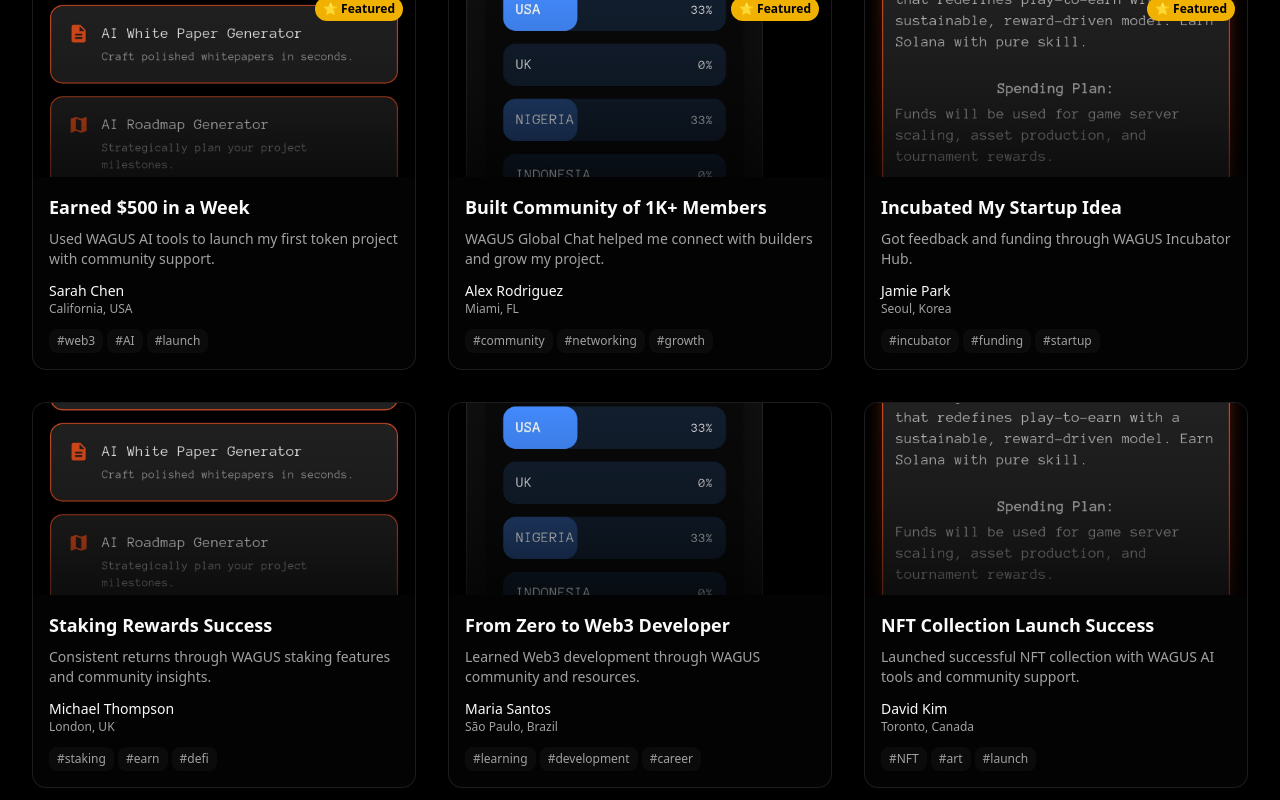
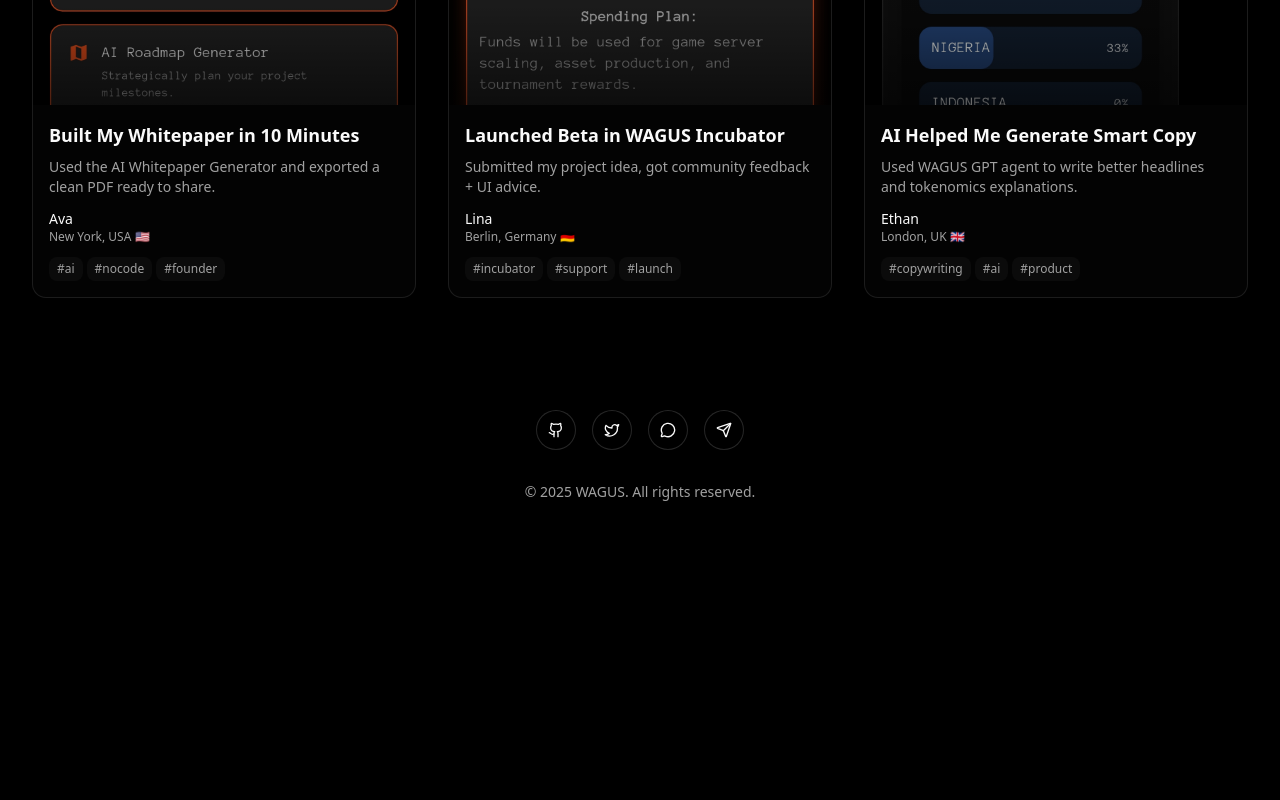
Before and after one commit to Intellihackz/wagus-landing, a Next.js app: page /success-stories in a window 1280 px wide. Shown: the part 620-1420 px from the top of the page. After the commit the page ends 1170 px from the top, so only its background shows below. Built offline with nearby package versions, Linux system fonts and the light colour scheme.

Commit message:
feat: update success stories and preview components with new data and improved formatting

```diff
--- a/src/app/success-stories/page.tsx
+++ b/src/app/success-stories/page.tsx
@@ -1,171 +1,118 @@
-"use client"
+"use client";
 
-import React, { useState } from "react"
-import { motion } from "framer-motion"
-import Image from "next/image"
-import { cn } from "@/lib/utils"
-import { Button } from "@/components/ui/button"
-import { NavbarDemo } from "@/components/navbar"
-import { StackedCircularFooterDemo } from "@/components/Footer"
+import React, { useState } from "react";
+import { motion } from "framer-motion";
+import Image from "next/image";
+import { cn } from "@/lib/utils";
+import { Button } from "@/components/ui/button";
+import { NavbarDemo } from "@/components/navbar";
+import { StackedCircularFooterDemo } from "@/components/Footer";
 
 interface SuccessStory {
-  id: string
-  title: string
-  summary: string
-  fullStory: string
-  earnings: string
+  id: string;
+  title: string;
+  summary: string;
+  fullStory: string;
+  earnings: string;
   user: {
-    name: string
-    avatar: string
-    location: string
-    joinDate: string
-  }
-  coverImage: string
-  tags: string[]
-  timeframe: string
+    name: string;
+    avatar: string;
+    location: string;
+    joinDate: string;
+  };
+  coverImage: string;
+  tags: string[];
+  timeframe: string;
   metrics: {
-    communitySize?: number
-    projectsLaunched?: number
-    totalEarnings?: string
-    stakingRewards?: string
-  }
-  featured: boolean
+    communitySize?: number;
+    projectsLaunched?: number;
+    totalEarnings?: string;
+    stakingRewards?: string;
+  };
+  featured: boolean;
 }
 
 // Extended dummy data for the full success stories page
 const allSuccessStories: SuccessStory[] = [
   {
     id: "1",
-    title: "Earned $500 in a Week",
-    summary: "Used WAGUS AI tools to launch my first token project with community support.",
-    fullStory: "When I first joined WAGUS, I was skeptical about the potential of AI tools in the crypto space. However, within my first week, I discovered the power of the AI Tools Suite. Using the Whitepaper Generator and Token Analyzer, I was able to create a comprehensive project plan that attracted immediate community attention. The Global Chat feature helped me connect with experienced builders who provided invaluable feedback. By the end of the week, I had not only launched my token but also generated $500 in initial funding. The community support was incredible, and the tools made what seemed impossible, achievable.",
-    earnings: "$500",
+    title: "Built My Whitepaper in 10 Minutes",
+    summary:
+      "Used the AI Whitepaper Generator and exported a clean PDF ready to share.",
+    fullStory:
+      "I was struggling to create a professional whitepaper for my project. The AI Whitepaper Generator in WAGUS made it incredibly easy - I just inputted my project details and got a clean, professional PDF in minutes. The tool helped me structure my ideas and present them in a way that looked polished and ready for investors.",
+    earnings: "$0",
     user: {
-      name: "Sarah Chen",
+      name: "Ava",
       avatar: "/ai-tools.jpg",
-      location: "California, USA",
-      joinDate: "December 2024"
+      location: "New York, USA 🇺🇸",
+      joinDate: "January 2025",
     },
     coverImage: "/ai-tools.jpg",
-    tags: ["#web3", "#AI", "#launch"],
-    timeframe: "7 days",
+    tags: ["#ai", "#nocode", "#founder"],
+    timeframe: "10 minutes",
     metrics: {
       projectsLaunched: 1,
-      totalEarnings: "$500",
-      communitySize: 150
+      totalEarnings: "$0",
     },
-    featured: true
-  },
-  {
-    id: "2",
-    title: "Built Community of 1K+ Members",
-    summary: "WAGUS Global Chat helped me connect with builders and grow my project.",
-    fullStory: "The Global Chat feature in WAGUS became my secret weapon for community building. I started with just an idea and no network in the Web3 space. Through daily engagement in the chat, sharing insights, and helping other builders, I gradually built relationships with key community members. The real-time communication allowed me to get instant feedback on my ideas and iterate quickly. Within two weeks, I had grown my project's community to over 1,000 active members. The collaborative environment fostered by WAGUS made all the difference in my success.",
-    earnings: "$300",
-    user: {
-      name: "Alex Rodriguez",
-      avatar: "/comm.jpg",
-      location: "Miami, FL",
-      joinDate: "November 2024"
-    },
-    coverImage: "/comm.jpg",
-    tags: ["#community", "#networking", "#growth"],
-    timeframe: "2 weeks",
-    metrics: {
-      communitySize: 1200,
-      totalEarnings: "$300"
-    },
-    featured: true
+    featured: true,
   },
   {
     id: "3",
-    title: "Incubated My Startup Idea",
-    summary: "Got feedback and funding through WAGUS Incubator Hub.",
-    fullStory: "The Incubator Hub was a game-changer for my startup journey. I submitted my project idea with just a basic concept and no clear roadmap. The feedback I received from the community was incredibly detailed and actionable. Mentors helped me refine my business model, and I was able to showcase my progress through regular updates on the platform. The transparency and support from the WAGUS community led to my first round of funding. The incubator didn't just provide resources; it provided a family of supporters who believed in my vision.",
-    earnings: "$1,200",
+    title: "Launched Beta in WAGUS Incubator",
+    summary: "Submitted my project idea, got community feedback + UI advice.",
+    fullStory:
+      "The WAGUS Incubator was perfect for getting my project off the ground. I submitted my initial idea and received incredibly valuable feedback from the community. The UI advice I got helped me redesign my interface completely, and now my beta is live with great user engagement.",
+    earnings: "$0",
     user: {
-      name: "Jamie Park",
+      name: "Lina",
       avatar: "/incubator.jpg",
-      location: "Seoul, Korea",
-      joinDate: "October 2024"
+      location: "Berlin, Germany 🇩🇪",
+      joinDate: "November 2024",
     },
     coverImage: "/incubator.jpg",
-    tags: ["#incubator", "#funding", "#startup"],
+    tags: ["#incubator", "#support", "#launch"],
     timeframe: "1 month",
     metrics: {
       projectsLaunched: 1,
-      totalEarnings: "$1,200"
+      communitySize: 50,
     },
-    featured: true
-  },
-  {
-    id: "4",
-    title: "Staking Rewards Success",
-    summary: "Consistent returns through WAGUS staking features and community insights.",
-    fullStory: "As someone new to DeFi, I was hesitant about staking and yield farming. WAGUS provided not just the tools but also the community knowledge to make informed decisions. The community insights helped me understand market trends and optimal staking strategies. Within just two days of implementing the strategies I learned, I saw significant returns on my investment. The combination of technology and community wisdom made WAGUS an invaluable platform for my DeFi journey.",
-    earnings: "$200",
-    user: {
-      name: "Michael Thompson",
-      avatar: "/ai-tools.jpg",
-      location: "London, UK",
-      joinDate: "January 2025"
-    },
-    coverImage: "/ai-tools.jpg",
-    tags: ["#staking", "#earn", "#defi"],
-    timeframe: "2 days",
-    metrics: {
-      stakingRewards: "$200",
-      totalEarnings: "$200"
-    },
-    featured: false
+    featured: true,
   },
   {
     id: "5",
-    title: "From Zero to Web3 Developer",
-    summary: "Learned Web3 development through WAGUS community and resources.",
-    fullStory: "I had no programming experience when I joined WAGUS. The community's willingness to share knowledge and resources was incredible. Through the Global Chat, I connected with experienced developers who became my mentors. They shared learning resources, code examples, and provided guidance on my first projects. The AI Tools Suite helped me understand complex concepts by generating explanations and examples. After three months of dedicated learning and community support, I landed my first Web3 development job. WAGUS didn't just teach me to code; it taught me to think like a builder in the Web3 space.",
-    earnings: "$2,500",
+    title: "AI Helped Me Generate Smart Copy",
+    summary:
+      "Used WAGUS GPT agent to write better headlines and tokenomics explanations.",
+    fullStory:
+      "Writing compelling copy for my project was always a struggle. The WAGUS GPT agent helped me generate better headlines and clear tokenomics explanations that actually made sense to potential investors. The AI understood the Web3 context perfectly and helped me communicate my vision effectively.",
+    earnings: "$0",
     user: {
-      name: "Maria Santos",
+      name: "Ethan",
       avatar: "/comm.jpg",
-      location: "São Paulo, Brazil",
-      joinDate: "September 2024"
+      location: "London, UK 🇬🇧",
+      joinDate: "January 2025",
     },
     coverImage: "/comm.jpg",
-    tags: ["#learning", "#development", "#career"],
-    timeframe: "3 months",
+    tags: ["#copywriting", "#ai", "#product"],
+    timeframe: "1 week",
     metrics: {
-      totalEarnings: "$2,500",
-      projectsLaunched: 3
+      projectsLaunched: 1,
     },
-    featured: false
+    featured: false,
   },
-  {
-    id: "6",
-    title: "NFT Collection Launch Success",
-    summary: "Launched successful NFT collection with WAGUS AI tools and community support.",
-    fullStory: "Creating an NFT collection seemed daunting until I discovered WAGUS's Image Generator and community support. The AI tools helped me generate unique artwork concepts, while the community provided feedback on my collection's theme and marketing strategy. The Incubator Hub gave me a platform to showcase my progress and build hype before the launch. The collaborative environment and constructive feedback helped me refine my collection to perfection. My NFT collection sold out within 24 hours, generating substantial revenue and establishing my reputation in the NFT space.",
-    earnings: "$800",
-    user: {
-      name: "David Kim",
-      avatar: "/incubator.jpg",
-      location: "Toronto, Canada",
-      joinDate: "December 2024"
-    },
-    coverImage: "/incubator.jpg",
-    tags: ["#NFT", "#art", "#launch"],
-    timeframe: "6 weeks",
-    metrics: {
-      totalEarnings: "$800",
-      projectsLaunched: 1,
-      communitySize: 500
-    },
-    featured: false
-  }
-]
+];
 
-function StoryCard({ story, index, detailed = false }: { story: SuccessStory; index: number; detailed?: boolean }) {
-  const [isExpanded, setIsExpanded] = useState(false)
+function StoryCard({
+  story,
+  index,
+  detailed = false,
+}: {
+  story: SuccessStory;
+  index: number;
+  detailed?: boolean;
+}) {
+  const [isExpanded, setIsExpanded] = useState(false);
 
   return (
     <motion.div
@@ -199,18 +146,14 @@
           {story.title}
         </h3>
 
-        <p className="text-muted-foreground text-sm mb-3">
-          {story.summary}
-        </p>
+        <p className="text-muted-foreground text-sm mb-3">{story.summary}</p>
 
         {/* User Info */}
         <div className="mb-3">
           <p className="font-medium text-foreground text-sm">
             {story.user.name}
           </p>
-          <p className="text-xs text-muted-foreground">
-            {story.user.location}
-          </p>
+          <p className="text-xs text-muted-foreground">{story.user.location}</p>
         </div>
 
         {/* Tags */}
@@ -226,23 +169,23 @@
         </div>
       </div>
     </motion.div>
-  )
+  );
 }
 
 export default function SuccessStoriesPage() {
-  const [visibleStories, setVisibleStories] = useState(6) // Start with 6 stories
-  const [isLoading, setIsLoading] = useState(false)
+  const [visibleStories, setVisibleStories] = useState(6); // Start with 6 stories
+  const [isLoading, setIsLoading] = useState(false);
 
   const handleLoadMore = () => {
-    setIsLoading(true)
+    setIsLoading(true);
     // Simulate loading delay
     setTimeout(() => {
-      setVisibleStories(prev => Math.min(prev + 6, allSuccessStories.length))
-      setIsLoading(false)
-    }, 500)
-  }
+      setVisibleStories((prev) => Math.min(prev + 6, allSuccessStories.length));
+      setIsLoading(false);
+    }, 500);
+  };
 
-  const hasMoreStories = visibleStories < allSuccessStories.length
+  const hasMoreStories = visibleStories < allSuccessStories.length;
 
   return (
     <div className="flex flex-col min-h-screen">
@@ -261,36 +204,9 @@
                 Success Stories
               </h1>
               <p className="text-xl md:text-2xl text-muted-foreground max-w-3xl mx-auto mb-8">
-                Real people, real wins. Discover how the WAGUS community is building, earning, and thriving in the Web3 space.
+                Real people, real wins. Discover how the WAGUS community is
+                building, earning, and thriving in the Web3 space.
               </p>
-
-              {/* Stats */}
-              <div className="grid grid-cols-1 md:grid-cols-3 gap-8 max-w-3xl mx-auto">
-                <div className="text-center">
-                  <div className="text-3xl md:text-4xl font-bold text-primary mb-2">
-                    $5K+
-                  </div>
-                  <div className="text-muted-foreground">
-                    Total Earnings
-                  </div>
-                </div>
-                <div className="text-center">
-                  <div className="text-3xl md:text-4xl font-bold text-primary mb-2">
-                    50+
-                  </div>
-                  <div className="text-muted-foreground">
-                    Success Stories
-                  </div>
-                </div>
-                <div className="text-center">
-                  <div className="text-3xl md:text-4xl font-bold text-primary mb-2">
-                    10K+
-                  </div>
-                  <div className="text-muted-foreground">
-                    Community Members
-                  </div>
-                </div>
-              </div>
             </motion.div>
           </div>
         </section>
@@ -299,9 +215,16 @@
         <section className="py-16">
           <div className="max-w-7xl mx-auto px-4 sm:px-6 lg:px-8">
             <div className="grid grid-cols-1 md:grid-cols-2 lg:grid-cols-3 gap-8">
-              {allSuccessStories.slice(0, visibleStories).map((story, index) => (
-                <StoryCard key={story.id} story={story} index={index} detailed={true} />
-              ))}
+              {allSuccessStories
+                .slice(0, visibleStories)
+                .map((story, index) => (
+                  <StoryCard
+                    key={story.id}
+                    story={story}
+                    index={index}
+                    detailed={true}
+                  />
+                ))}
             </div>
 
             {/* Load More Button */}
@@ -319,10 +242,9 @@
             )}
           </div>
         </section>
-
       </main>
 
       <StackedCircularFooterDemo />
     </div>
-  )
+  );
 }
--- a/src/components/success-stories-preview.tsx
+++ b/src/components/success-stories-preview.tsx
@@ -1,89 +1,77 @@
-"use client"
+"use client";
 
-import React from "react"
-import { motion } from "framer-motion"
-import Image from "next/image"
-import { cn } from "@/lib/utils"
-import { Button } from "@/components/ui/button"
+import React from "react";
+import { motion } from "framer-motion";
+import Image from "next/image";
+import { cn } from "@/lib/utils";
+import { Button } from "@/components/ui/button";
 
 interface SuccessStory {
-  id: string
-  title: string
-  summary: string
-  earnings: string
+  id: string;
+  title: string;
+  summary: string;
+  earnings: string;
   user: {
-    name: string
-    avatar: string
-    location: string
-  }
-  coverImage: string
-  tags: string[]
-  timeframe: string
+    name: string;
+    avatar: string;
+    location: string;
+  };
+  coverImage: string;
+  tags: string[];
+  timeframe: string;
 }
 
 interface SuccessStoriesPreviewProps {
-  className?: string
+  className?: string;
 }
 
 // Dummy data for the preview
 const successStories: SuccessStory[] = [
   {
     id: "1",
-    title: "Earned $500 in a Week",
-    summary: "Used WAGUS AI tools to launch my first token project with community support.",
-    earnings: "$500",
+    title: "Built My Whitepaper in 10 Minutes",
+    summary:
+      "Used the AI Whitepaper Generator and exported a clean PDF ready to share.",
+ earnings: "$0",
     user: {
-      name: "Sarah Chen",
-      avatar: "/ai-tools.jpg", // Using existing images as placeholders
-      location: "California, USA"
+      name: "Ava",
+      avatar: "/ai-tools.jpg",
+      location: "New York, USA 🇺🇸",
     },
     coverImage: "/ai-tools.jpg",
-    tags: ["#web3", "#AI", "#launch"],
-    timeframe: "7 days"
-  },
-  {
-    id: "2",
-    title: "Built Community of 1K+ Members",
-    summary: "WAGUS Global Chat helped me connect with builders and grow my project.",
-    earnings: "$300",
-    user: {
-      name: "Alex Rodriguez",
-      avatar: "/comm.jpg",
-      location: "Miami, FL"
-    },
-    coverImage: "/comm.jpg",
-    tags: ["#community", "#networking", "#growth"],
-    timeframe: "2 weeks"
+    tags: ["#ai", "#nocode", "#founder"],
+    timeframe: "10 minutes",
   },
   {
     id: "3",
-    title: "Incubated My Startup Idea",
-    summary: "Got feedback and funding through WAGUS Incubator Hub.",
-    earnings: "$1,200",
+    title: "Launched Beta in WAGUS Incubator",
+    summary: "Submitted my project idea, got community feedback + UI advice.",
+   earnings: "$0",
     user: {
-      name: "Jamie Park",
+      name: "Lina",
       avatar: "/incubator.jpg",
-      location: "Seoul, Korea"
+      location: "Berlin, Germany 🇩🇪",
     },
     coverImage: "/incubator.jpg",
-    tags: ["#incubator", "#funding", "#startup"],
-    timeframe: "1 month"
+    tags: ["#incubator", "#support", "#launch"],
+    timeframe: "1 month",
   },
   {
-    id: "4",
-    title: "Staking Rewards Success",
-    summary: "Consistent returns through WAGUS staking features and community insights.",
-    earnings: "$200",
+    id: "5",
+    title: "AI Helped Me Generate Smart Copy",
+    summary:
+      "Used WAGUS GPT agent to write better headlines and tokenomics explanations.",
+    earnings: "$0",
     user: {
-      name: "Michael Thompson",
-      avatar: "/ai-tools.jpg",
-      location: "London, UK"
+      name: "Ethan",
+      avatar: "/comm.jpg",
+      location: "London, UK 🇬🇧",
     },
-    coverImage: "/ai-tools.jpg",
-    tags: ["#staking", "#earn", "#defi"],
-    timeframe: "2 days"
-  }
-]
+    coverImage: "/comm.jpg",
+    tags: ["#copywriting", "#ai", "#product"],
+    timeframe: "1 week",
+  },
+];
 
 function StoryCard({ story, index }: { story: SuccessStory; index: number }) {
   return (
@@ -111,18 +99,14 @@
           {story.title}
         </h3>
 
-        <p className="text-muted-foreground text-sm mb-3">
-          {story.summary}
-        </p>
+        <p className="text-muted-foreground text-sm mb-3">{story.summary}</p>
 
         {/* User Info */}
         <div className="mb-3">
           <p className="font-medium text-foreground text-sm">
             {story.user.name}
           </p>
-          <p className="text-xs text-muted-foreground">
-            {story.user.location}
-          </p>
+          <p className="text-xs text-muted-foreground">{story.user.location}</p>
         </div>
 
         {/* Tags */}
@@ -138,10 +122,12 @@
         </div>
       </div>
     </motion.div>
-  )
+  );
 }
 
-export function SuccessStoriesPreview({ className }: SuccessStoriesPreviewProps) {
+export function SuccessStoriesPreview({
+  className,
+}: SuccessStoriesPreviewProps) {
   return (
     <section className={cn("py-16 md:py-24", className)}>
       <div className="max-w-7xl mx-auto px-4 sm:px-6 lg:px-8">
@@ -154,7 +140,7 @@
           viewport={{ once: true }}
         >
           <blockquote className="text-3xl md:text-4xl lg:text-5xl font-serif italic text-foreground mb-6 leading-tight">
-            "WAGUS helped me earn $500 in a week."
+            "Built my whitepaper in 10 minutes with WAGUS AI."
           </blockquote>
           <p className="text-lg text-muted-foreground">
             – Real users, real wins
@@ -178,7 +164,7 @@
         </motion.div>
 
         {/* Story Cards Grid */}
-        <div className="grid grid-cols-1 md:grid-cols-2 lg:grid-cols-3 xl:grid-cols-4 gap-6 mb-12">
+        <div className="grid grid-cols-1 md:grid-cols-2 lg:grid-cols-3 xl:grid-cols-3 gap-6 mb-12">
           {successStories.map((story, index) => (
             <StoryCard key={story.id} story={story} index={index} />
           ))}
@@ -192,17 +178,11 @@
           transition={{ duration: 0.6, delay: 0.4 }}
           viewport={{ once: true }}
         >
-          <Button
-            size="lg"
-            className="text-lg px-8 py-6 h-auto"
-            asChild
-          >
-            <a href="/success-stories">
-              See All Stories →
-            </a>
+          <Button size="lg" className="text-lg px-8 py-6 h-auto" asChild>
+            <a href="/success-stories">See All Stories →</a>
           </Button>
         </motion.div>
       </div>
     </section>
-  )
+  );
 }
```
